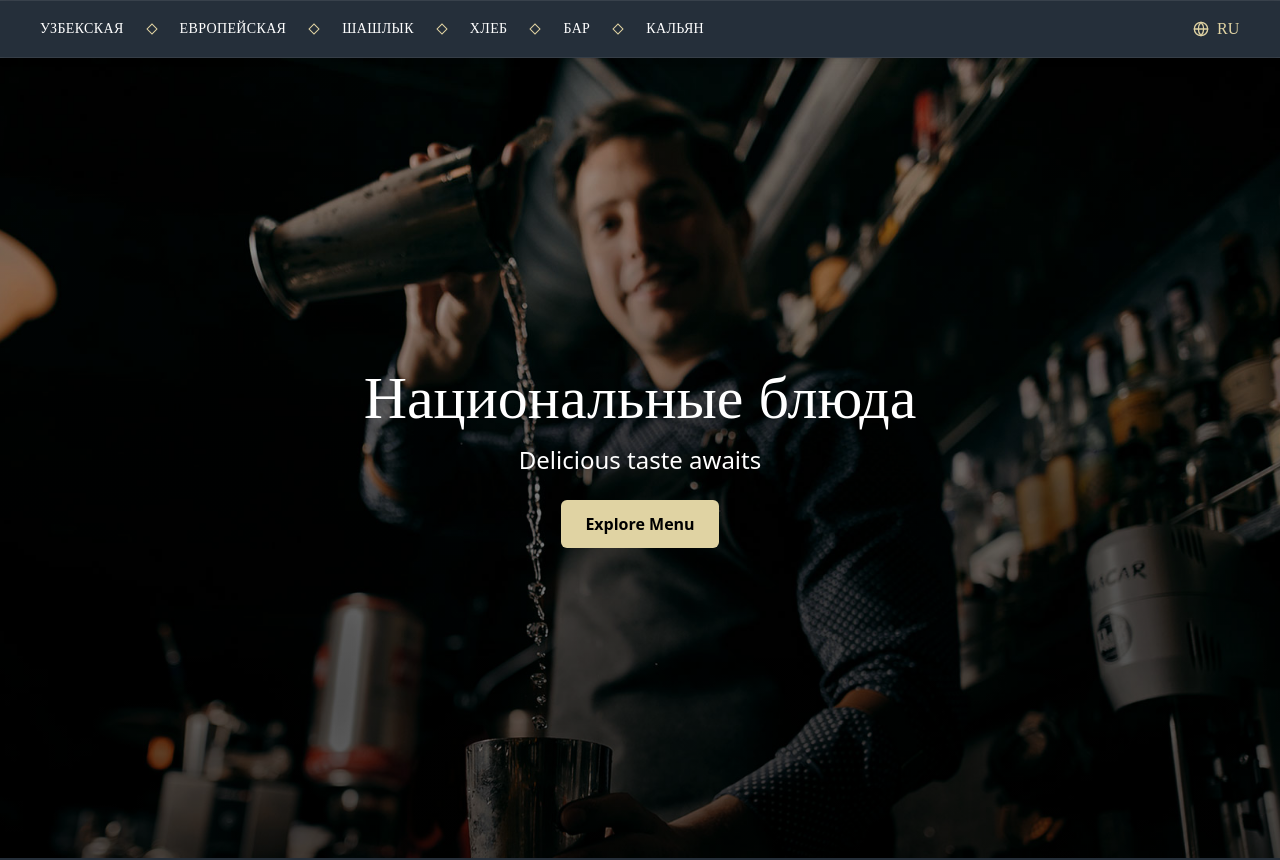
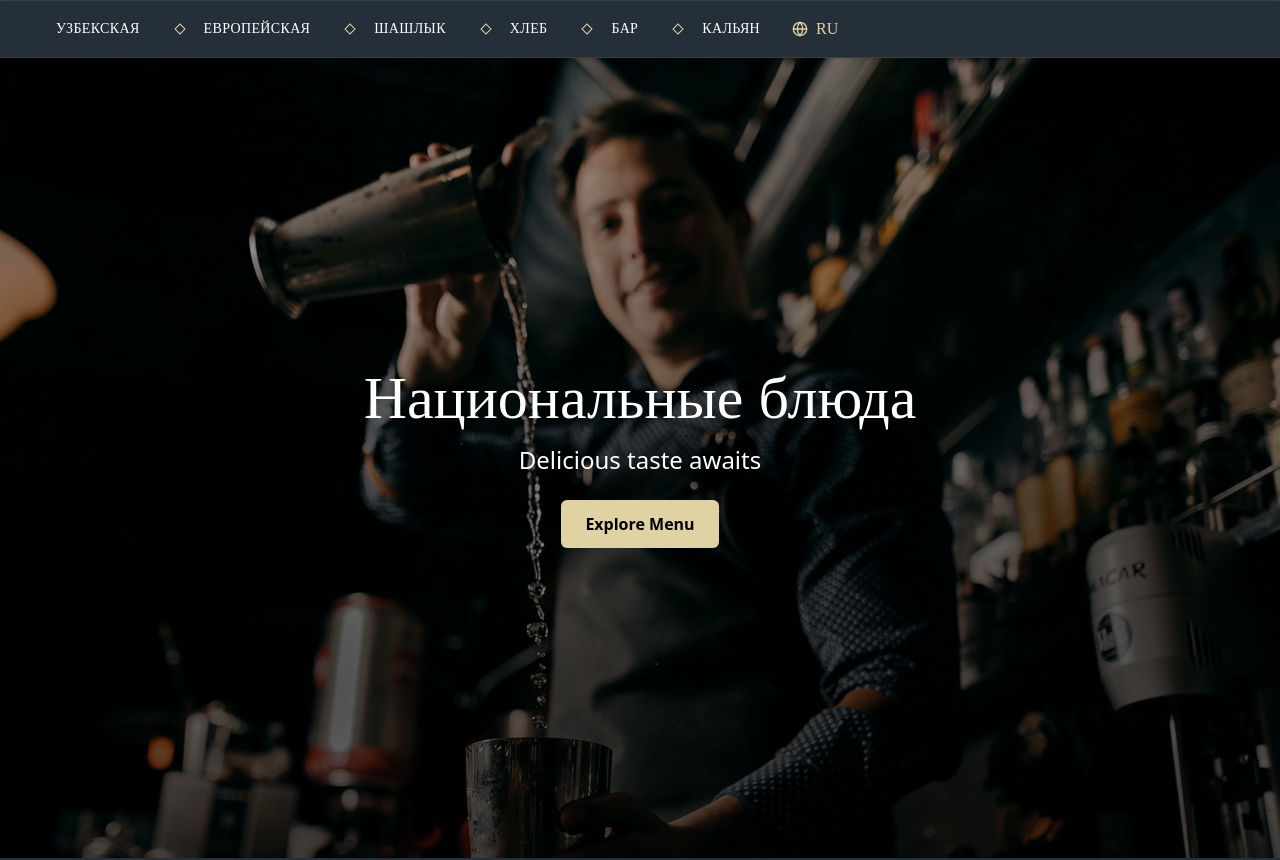
Before and after one commit to JavohirBerdiyev1/restaurant-menu, a Next.js app: page / in a window 1280 px wide. Shown: the top 860 px of the page. Built offline with nearby package versions, Linux system fonts and the light colour scheme.

Commit message:
Show nav tabs on mobile

```diff
--- a/components/Header.js
+++ b/components/Header.js
@@ -1,7 +1,6 @@
 import Link from "next/link";
-import { Globe, Menu, X } from "lucide-react";
+import { Globe } from "lucide-react";
 import { useTranslation } from "react-i18next";
-import { useState } from "react";
 
 
 const menuCategories = [
@@ -18,56 +17,33 @@ export default function Header({ lang, setLang, currentPage }) {
   const gold = "text-[#e0d3a3]"; // oltin rang
   const grayLine = "bg-white/10"; // chiziq rangi
 
-  const [open, setOpen] = useState(false);
-
   const change = (v) => {
     setLang(v);
     i18n.changeLanguage(v);
-    setOpen(false);
   };
 
 
   return (
     <header className="sticky top-0 z-50 bg-transparent">
       <div className={`h-px w-full ${grayLine}`} />
-      <div className="flex items-center justify-between px-4 md:px-10 gap-4 py-4 bg-base shadow-elev relative">
-        <button
-          className="md:hidden text-white"
-          onClick={() => setOpen((o) => !o)}
-        >
-          {open ? <X className="w-6 h-6" /> : <Menu className="w-6 h-6" />}
-        </button>
+      <div className="flex items-center px-4 md:px-10 gap-4 py-4 bg-base shadow-elev relative">
 
         <nav
-          className={`${
-            open ? 'flex' : 'hidden'
-          } md:flex flex-col md:flex-row gap-4 md:gap-0 absolute md:static top-full left-0 w-full md:w-auto bg-base md:bg-transparent p-4 md:p-0 shadow-elev md:shadow-none`}
+          className="flex overflow-x-auto gap-6 md:gap-8"
         >
           {menuCategories.map((m, idx) => (
-            <div key={m.id} className="flex items-center">
             <Link
+              key={m.id}
               href={`/${m.id}`}
-                className={`relative font-forum text-white uppercase tracking-wide text-sm
-                  ${
-                    m.id === currentPage
-                      ? gold
-                      : 'text-white hover:text-[#e0d3a3]'
+              className={`relative font-forum uppercase tracking-wide whitespace-nowrap text-sm px-3 md:px-4
+                ${m.id === currentPage ? gold : 'text-white hover:text-[#e0d3a3]'}
+                after:absolute after:left-0 after:-bottom-1 after:h-[2px] after:w-full
+                ${m.id === currentPage ? 'after:bg-[#e0d3a3]' : 'after:bg-transparent'}
+                before:content-[''] before:absolute before:-left-3 before:top-1/2 before:-translate-y-1/2 before:w-2 before:h-2 before:rotate-45 before:border before:border-[#e0d3a3] first:before:hidden`
               }
-                  after:absolute after:left-0 after:-bottom-1 after:h-[2px] after:w-full
-                  ${
-                    m.id === currentPage
-                      ? 'after:bg-[#e0d3a3]'
-                      : 'after:bg-transparent'
-                  }
-                `}
-                onClick={() => setOpen(false)}
             >
               {m.name[lang]}
             </Link>
-              {idx < menuCategories.length - 1 && (
-                <span className="mx-6 inline-block w-2 h-2 border border-[#e0d3a3] rotate-45" />
-              )}
-            </div>
           ))}
         </nav>
 
```
Lines whose indentation alone changed are shown as unchanged.
